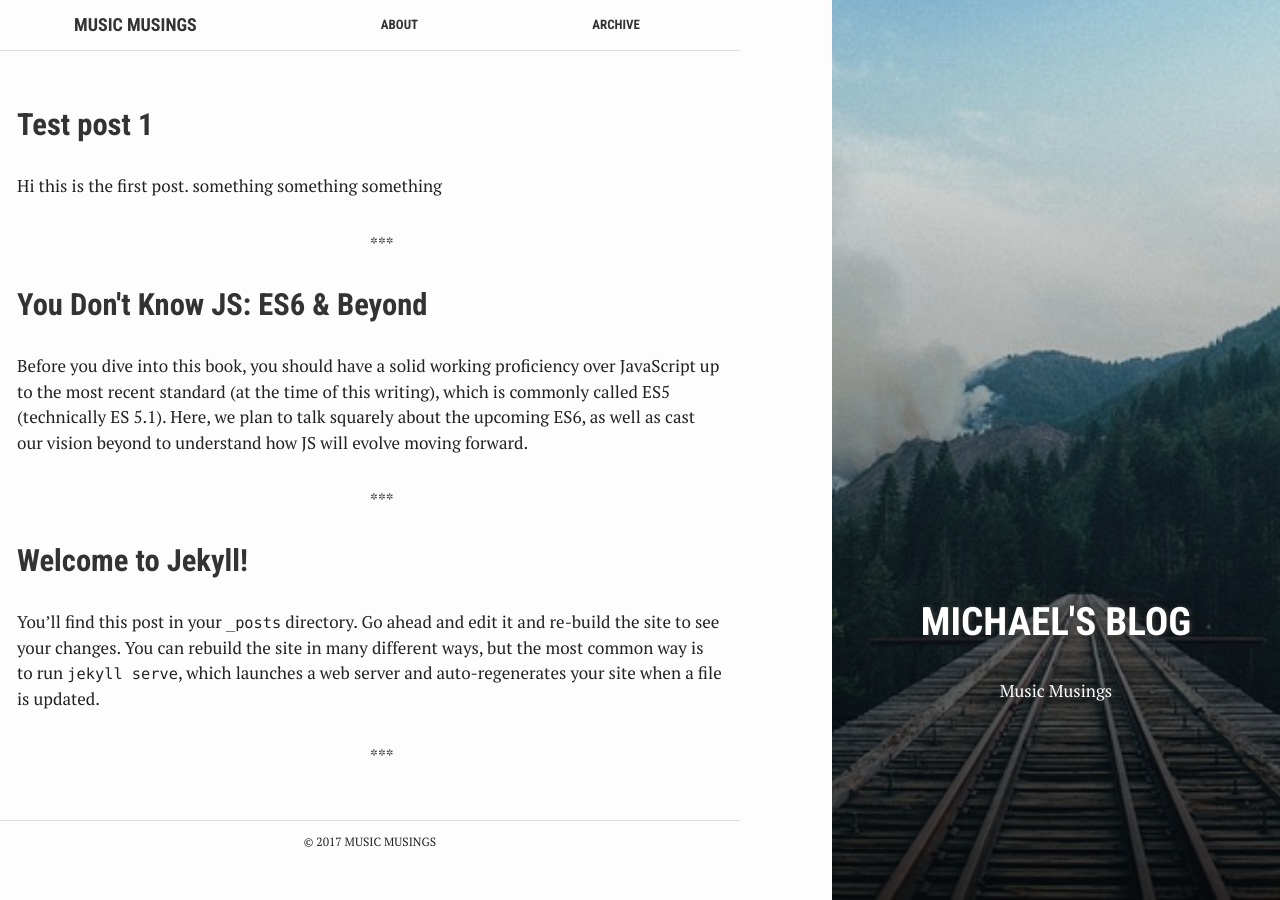
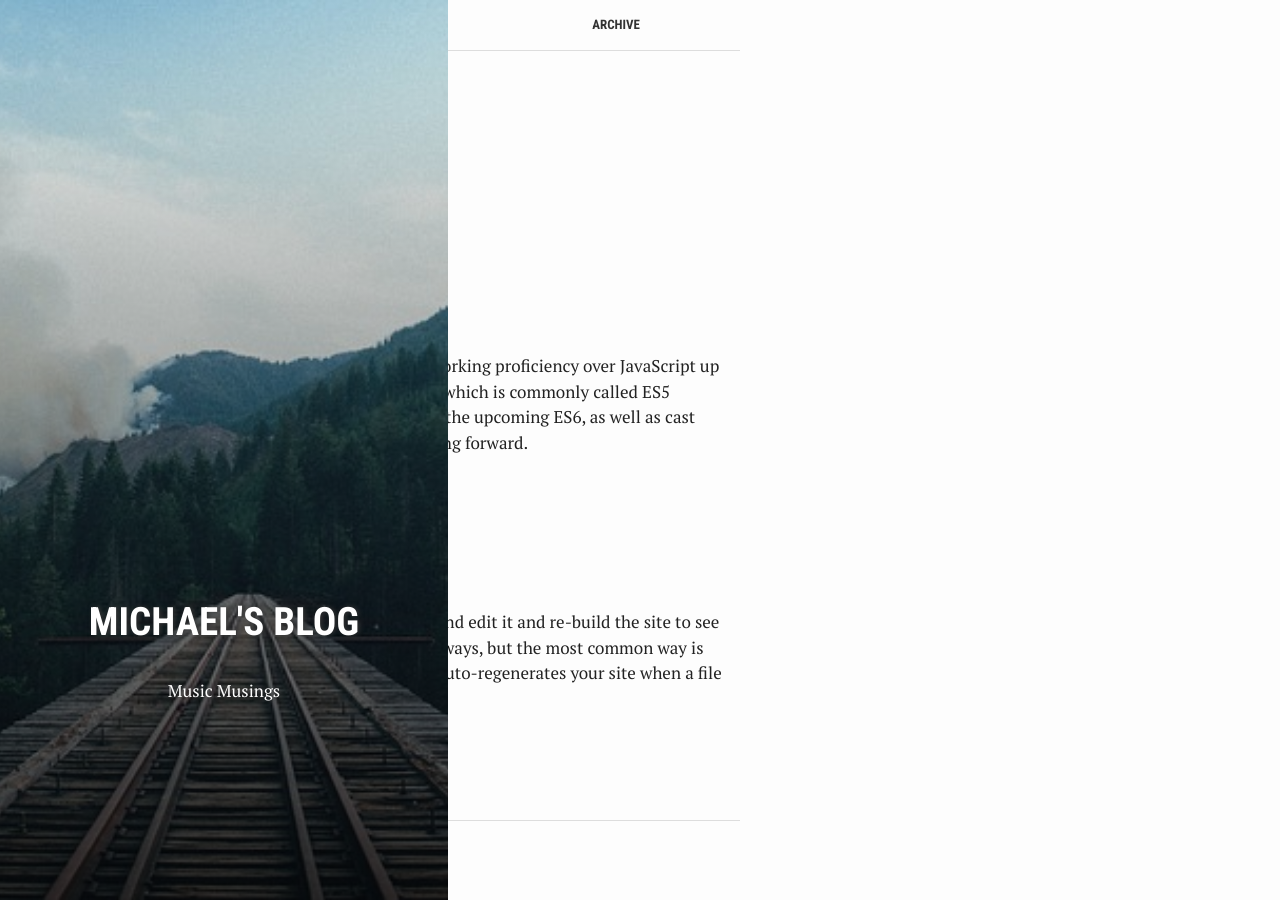
Before and after one commit to moke8198/moke8198.github.io, a Jekyll site: the page built from index.html, in a window 1280 px wide. Built offline with Jekyll 4.4.1, drawn with Linux system fonts in a browser that asks for light colours.

Commit message:
Update _variables.scss

```diff
--- a/assets/_sass/_variables.scss
+++ b/assets/_sass/_variables.scss
@@ -7,7 +7,7 @@ $aside-width: 35%;
 $content-wrapper-width: 62%;
 $article-max-width: 740px;
 $post-margin-left: 0%;
-$aside-margin-left: 65%;
+$aside-margin-left: 0%;
 
 $img: "../img";
 $js: "../js";
```
